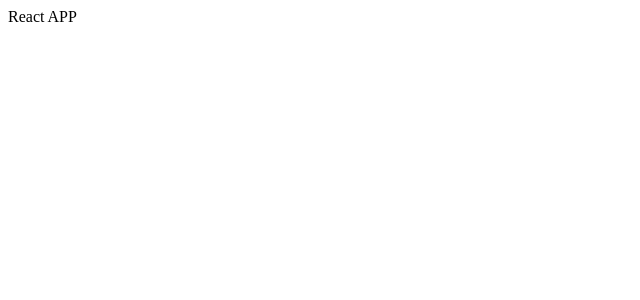
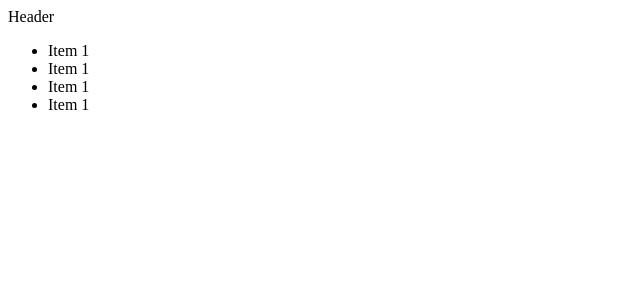
Before and after one commit to ptsp01/vcsc-fullstack-test-202202, a React (Create React App) app in the folder packages/frontend/: page / in a window 1280 px wide. Shown: the top 300 px of the page, without its empty margins (0-640 px from the left). Built offline with nearby package versions, Linux system fonts and the light colour scheme.

Commit message:
FE-01-create Dropdown component

```diff
--- a/packages/frontend/src/App.js
+++ b/packages/frontend/src/App.js
@@ -1,7 +1,22 @@
+import Dropdown from "./lib/Dropdown";
+import DdHeader from "./lib/Dropdown/DdHeader";
+import DbItem from "./lib/Dropdown/DdItem";
+
+const data = [
+  { label: "Item 1", value: "item-1" },
+  { label: "Item 1", value: "item-1" },
+  { label: "Item 1", value: "item-1" },
+  { label: "Item 1", value: "item-1" },
+]
+
 function App() {
   return (
     <div className="App">
-      React APP
+      <Dropdown header={<DdHeader>Header</DdHeader>} >
+        {
+          data.map((item, index) => <DbItem key={index}>{item.label}</DbItem>)
+        }
+      </Dropdown>
     </div>
   );
 }
--- /dev/null
+++ b/packages/frontend/src/lib/Dropdown/DdHeader.js
@@ -0,0 +1,5 @@
+export default function DdHeader({ children }) {
+  return <div>
+    {children}
+  </div>
+}
--- /dev/null
+++ b/packages/frontend/src/lib/Dropdown/DdItem.js
@@ -0,0 +1,5 @@
+export default function DbItem({ children }) {
+  return <li>
+    {children}
+  </li>
+}
--- /dev/null
+++ b/packages/frontend/src/lib/Dropdown/index.js
@@ -0,0 +1,8 @@
+export default function Dropdown ({ header, children }) {
+  return<>
+    {header}
+    <ul>
+      {children}
+    </ul>
+    </>
+}
```
